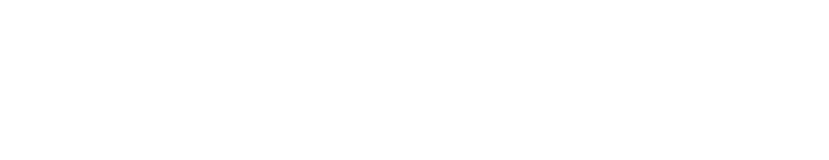
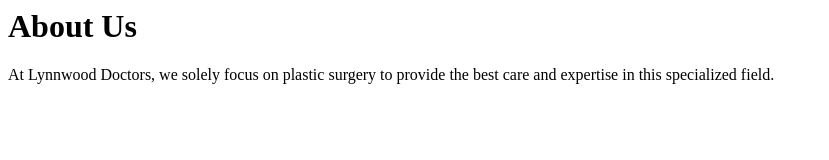
Before and after one commit to Nathan-Grobler/lynnwood-docter-binaryforge-776333, a plain HTML site: page index.html in a window 1280 px wide. Shown: the whole page, without its empty margins (0-829 px from the left). Drawn offline with Linux system fonts and the light colour scheme.

Commit message:
Update About Us section to state exclusive focus on plastic surgery

```diff
--- a/index.html
+++ b/index.html
@@ -1,2 +1,9 @@
-<!-- Cover page section removed as per update request -->
-<!-- No other changes made -->
+<html>
+<head>
+<title>Lynnwood Doctors</title>
+</head>
+<body>
+<h1>About Us</h1>
+<p>At Lynnwood Doctors, we solely focus on plastic surgery to provide the best care and expertise in this specialized field.</p>
+</body>
+</html>
```
